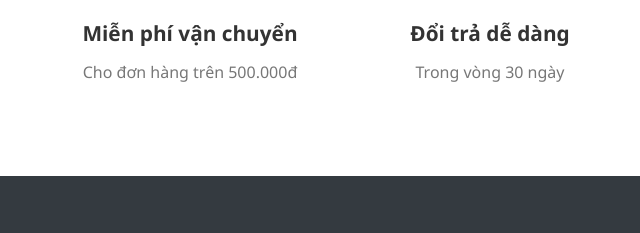
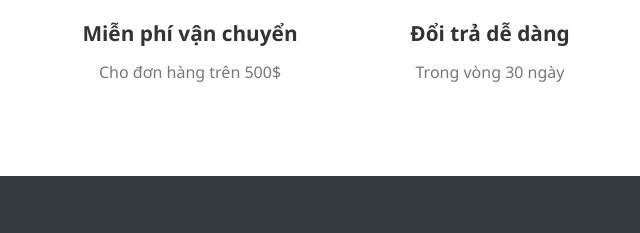
Before and after one commit to tuanduy14/webPrj2025-ptit, a plain HTML site: page product.html in a window 1280 px wide. Shown: the part 744-977 px from the top of the page, 0-640 px from the left. Drawn offline with Linux system fonts and the light colour scheme.

Commit message:
edit html content

```diff
--- a/product.html
+++ b/product.html
@@ -108,7 +108,7 @@
         <div class="feature-item">
           <i class="fas fa-truck"></i>
           <h3>Miễn phí vận chuyển</h3>
-          <p>Cho đơn hàng trên 500.000đ</p>
+          <p>Cho đơn hàng trên 500$</p>
         </div>
         <div class="feature-item">
           <i class="fas fa-undo"></i>
```
Also changed, not shown: cart.html (+1 -1 lines), index.html (+1 -1 lines).
